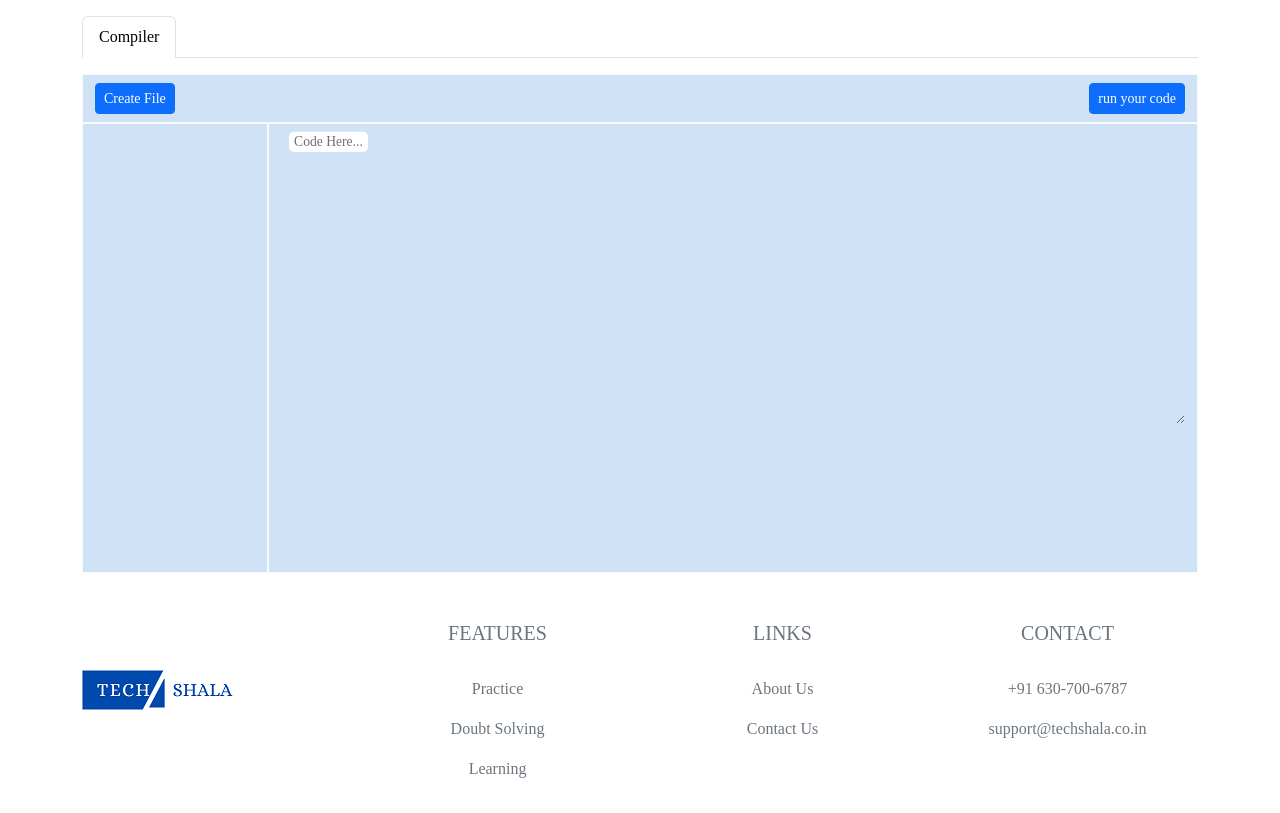
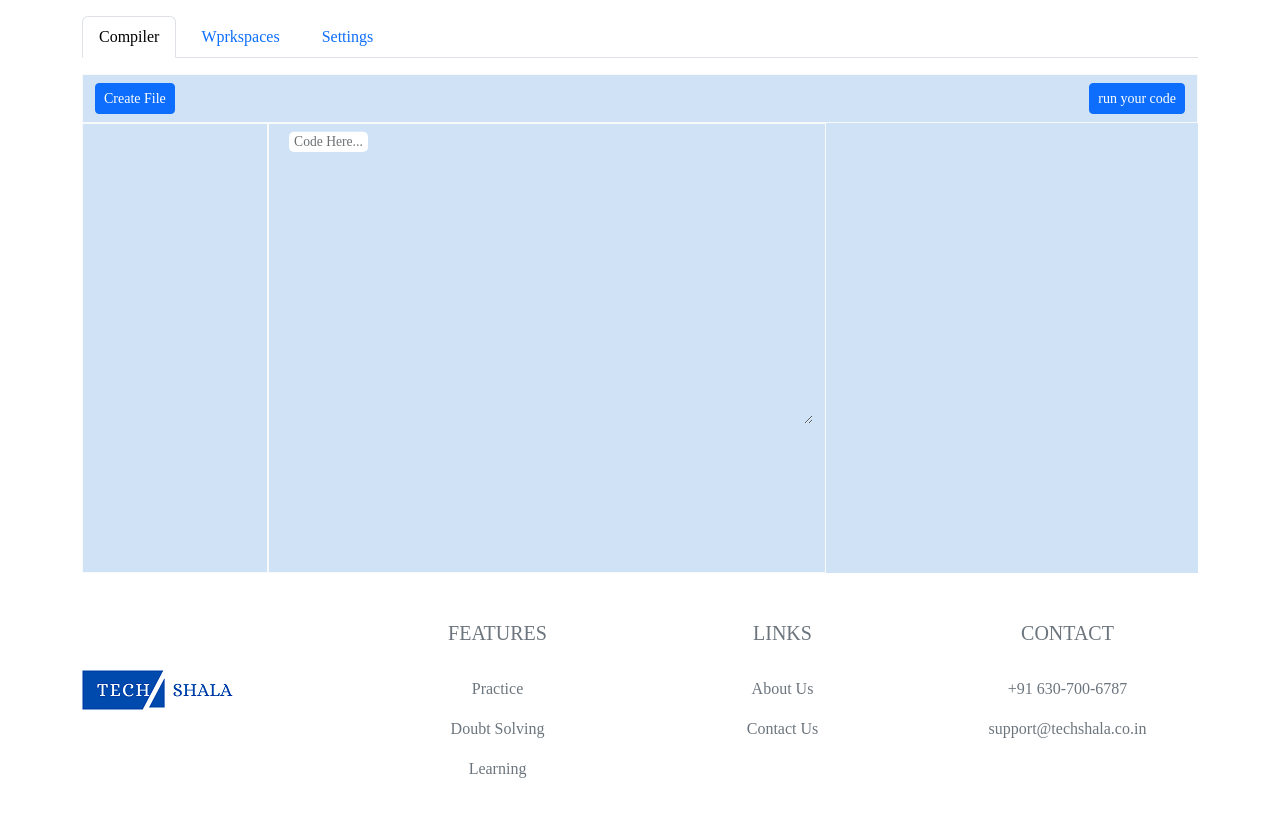
Before and after one commit to Mohini123github/TechShala, a CodeIgniter app: page /Tech-shala/index.php/dashboard/user in a window 1280 px wide. Shown: the part 68-881 px from the top of the page. Run offline with CodeIgniter, Linux system fonts and the light colour scheme; the visitor is signed in with stand-in values (Sample User, id 1); data that the repository does not hold is empty.

Commit message:
this is for mohan

```diff
--- a/application/views/common/compiler.php
+++ b/application/views/common/compiler.php
@@ -1,9 +1,9 @@
 <div class="container mt-3">
-<!-- <form id="code_form_id"> -->
+<form id="code_form_id">
     <div class="row bgColor">
         <div class="col-sm-12 border border-light py-2">
             <button class="btn btn-primary btn-sm" onclick="addFileform()">Create File</button>
-            <button class="btn btn-primary btn-sm float-end" onclick="runCode()" type="submit">run your code</button>
+            <button class="btn btn-primary btn-sm float-end" type="submit">run your code</button>
         </div>
     </div>
     <div class="row bgColor">
@@ -11,20 +11,20 @@
 
             <div id="files"></div>
         </div>
-        <div class="col-sm-10 dash-height border border-light">
-            <form action="<?php echo base_url('User/runCode')?>" method="post" id="code_id">
+        <div class="col-sm-6 dash-height border border-light">
+
                 <div class="form-floating">
                     <textarea class="form-control"style="border:none;background: transparent; min-height:300px" name="code" placeholder="Leave a comment here" id="floatingTextarea2">
                         <?php isset($code)?print($code):"" ?>
                     </textarea>
                     <label for="floatingTextarea2">Code Here...</label>
                 </div>
-</form>
+
         </div>
-        <!-- <div class="col-sm-4" id="output">
+        <div class="col-sm-4" id="output">
 
-        </div> -->
+        </div>
     </div>
- <!-- </form> -->
+ </form>
     <div id="callModal"></div>
 </div>
--- a/application/views/common/dashboard/user.php
+++ b/application/views/common/dashboard/user.php
@@ -4,12 +4,12 @@
   <li class="nav-item me-2" role="presentation">
     <button class="nav-link active" data-bs-toggle="tab" onclick="Compiler();"type="button" role="tab" >Compiler</button>
   </li>
-  <!-- <li class="nav-item me-2" role="presentation">
+  <li class="nav-item me-2" role="presentation">
     <button class="nav-link" id="profile-tab" data-bs-toggle="tab" onclick="Workspaces();" data-bs-target="#profile-tab-pane" type="button" role="tab" >Wprkspaces</button>
   </li>
   <li class="nav-item me-2" role="presentation">
     <button class="nav-link" id="disabled-tab" data-bs-toggle="tab" onclick="Settings();" data-bs-target="#disabled-tab-pane" type="button" role="tab">Settings</button>
-  </li> -->
+  </li>
 </ul>
 <div id="myTabContent"></div>
 </div>
@@ -98,7 +98,7 @@
         success :function(response){
           // alert(response);
           $("#output").text(response);
-
+          // document.getElementById('code_form_id').submit();
         }
     })
   })
@@ -153,7 +153,4 @@
         }
     });
   });
-  function runCode(){
-    document.getElementById('code_id').submit();
-  }
 </script>
```
